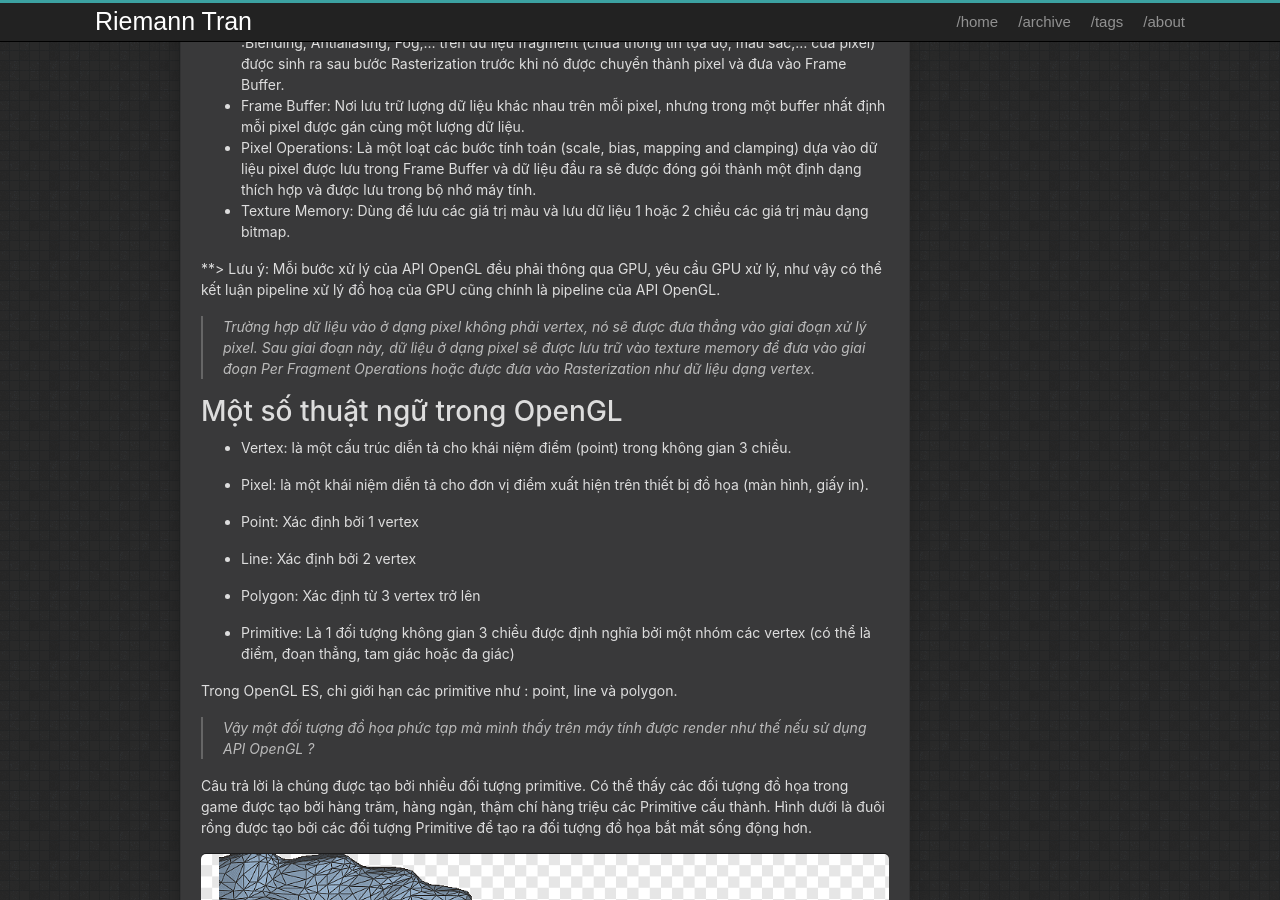
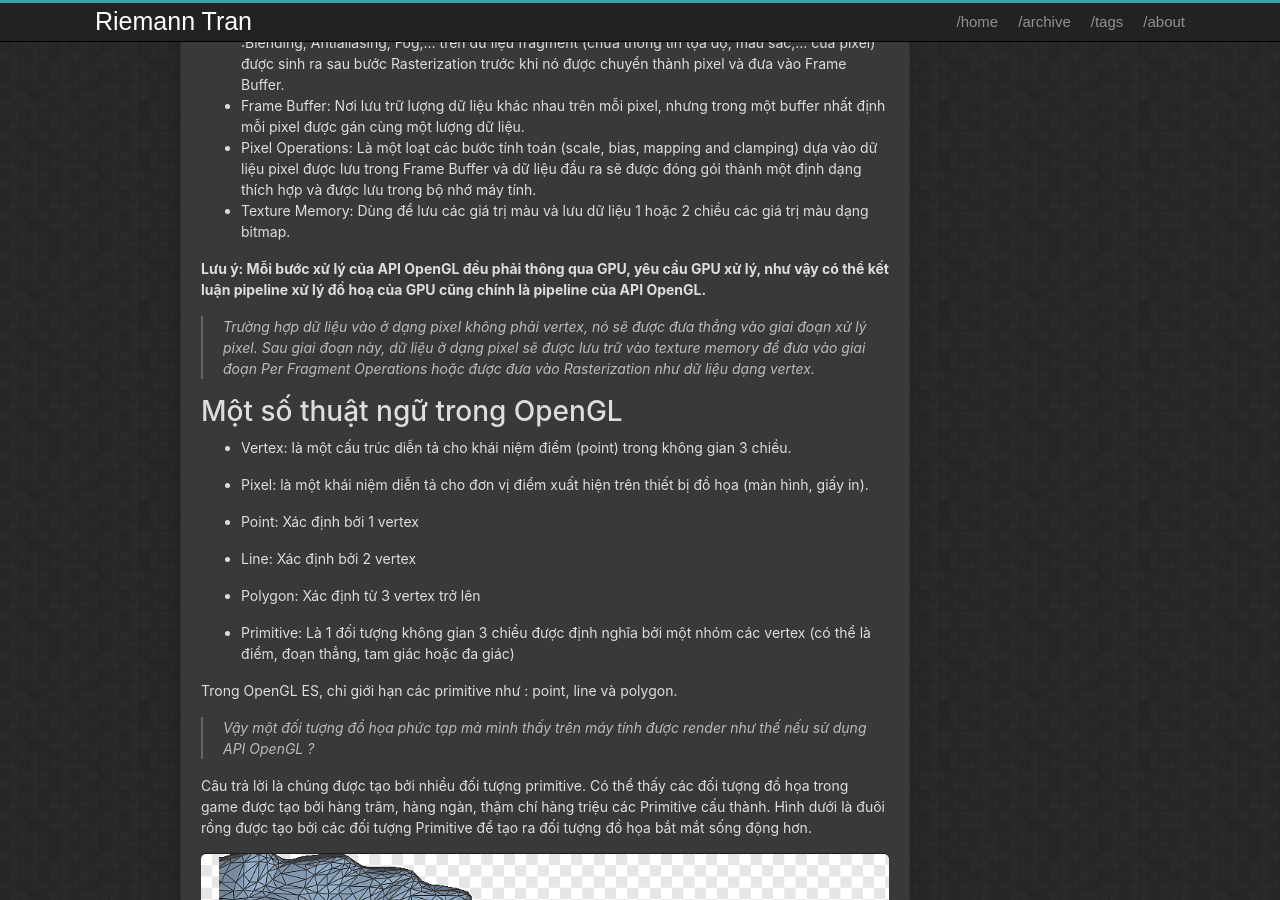
Before and after one commit to DevLamTran/DevLamTran.github.io, a Jekyll site: the page built from _posts/2021-12-23-Gioi-thieu-API-OpenGL.md, in a window 1280 px wide and 900 px high, scrolled down 1680 px. Built offline with Jekyll 4.4.1, drawn with Linux system fonts in a browser that asks for light colours; our own code applies the rules of GitHub Pages for plain Markdown files; comment, search, counter and statistics services are not loaded.

```diff
--- a/_posts/2021-12-23-Gioi-thieu-API-OpenGL.md
+++ b/_posts/2021-12-23-Gioi-thieu-API-OpenGL.md
@@ -41,7 +41,7 @@ Như hình trên là lược đồ do Henry Ford đề xuất cách mà API Open
 - Pixel Operations: Là một loạt các bước tính toán (scale, bias, mapping and clamping) dựa vào dữ liệu pixel được lưu trong Frame Buffer và dữ liệu đầu ra sẽ được đóng gói thành một định dạng thích hợp và được lưu trong bộ nhớ máy tính.
 - Texture Memory: Dùng để lưu các giá trị màu và lưu dữ liệu 1 hoặc 2 chiều các giá trị màu dạng bitmap.
 
-**> Lưu ý: Mỗi bước xử lý của API OpenGL đều phải thông qua GPU, yêu cầu GPU xử lý, như vậy có thể kết luận pipeline xử lý đồ hoạ của GPU cũng chính là pipeline của API OpenGL.
+**Lưu ý: Mỗi bước xử lý của API OpenGL đều phải thông qua GPU, yêu cầu GPU xử lý, như vậy có thể kết luận pipeline xử lý đồ hoạ của GPU cũng chính là pipeline của API OpenGL.**
 
 >Trường hợp dữ liệu vào ở dạng pixel không phải vertex, nó sẽ được đưa thẳng vào giai đoạn xử lý pixel. Sau giai đoạn này, dữ liệu ở dạng pixel sẽ được lưu trữ vào texture memory để đưa vào giai đoạn Per Fragment Operations hoặc được đưa vào Rasterization như dữ liệu dạng vertex.
 
```
